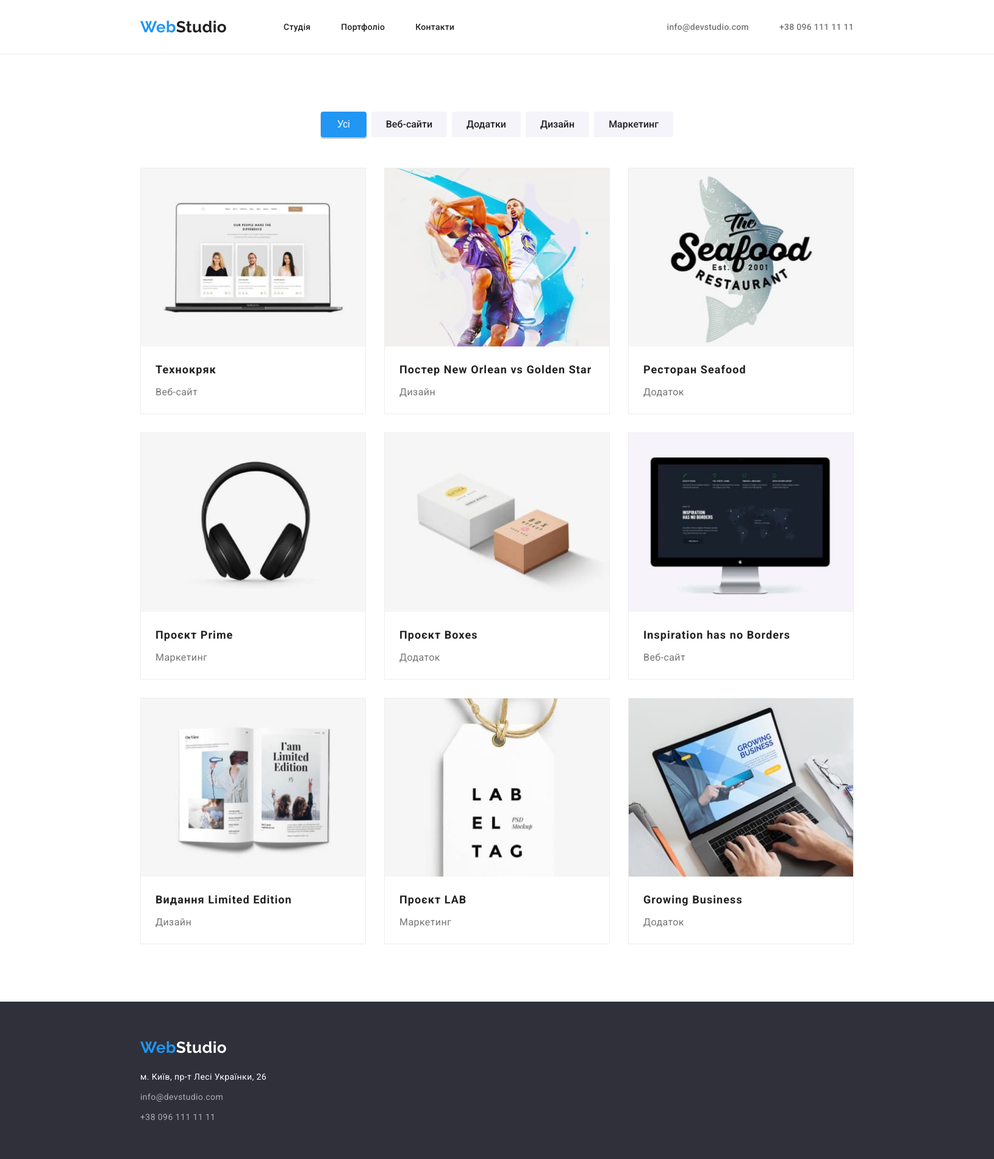
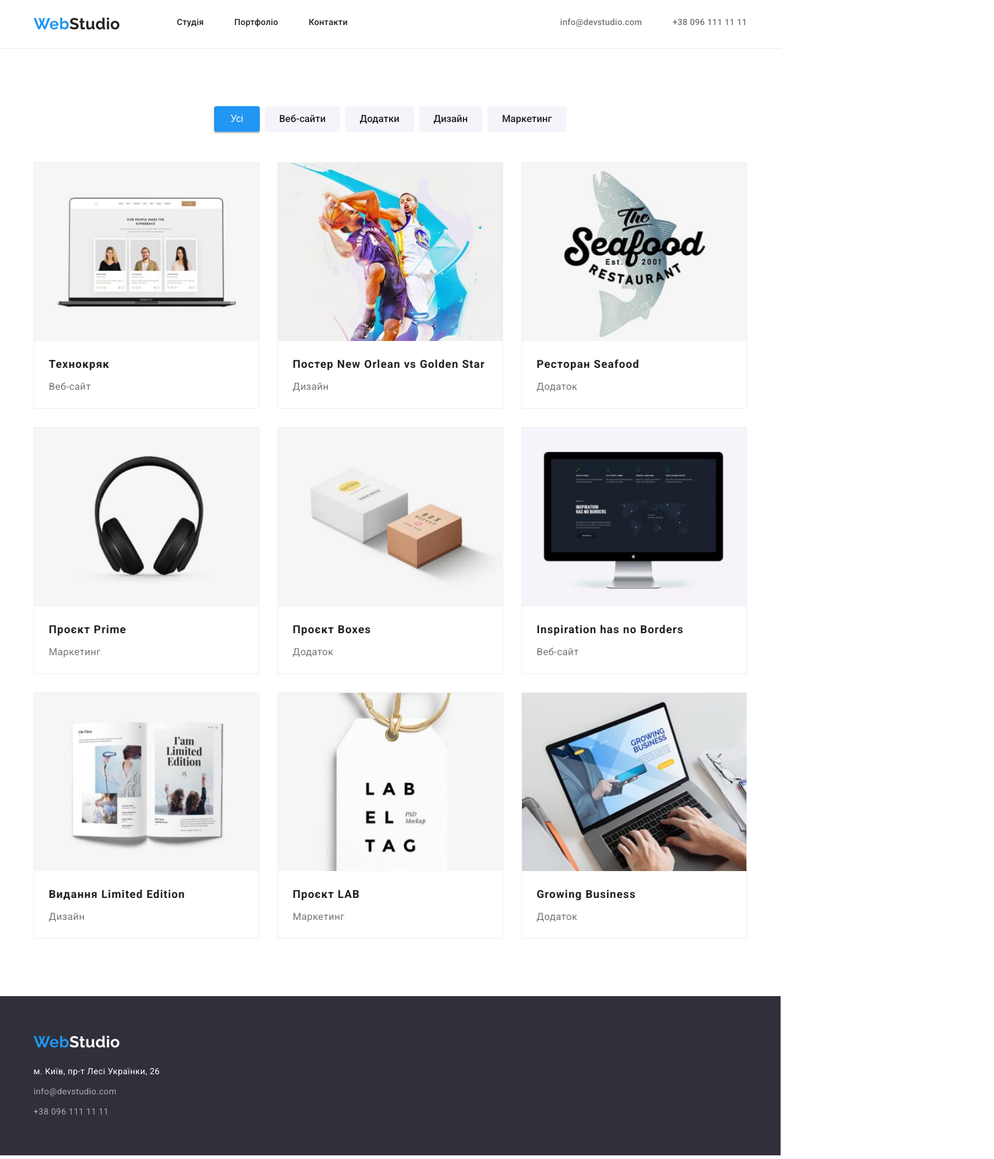
Before and after one commit to AlexeyVorobyov95/goit-markup-hw-03, a plain HTML site: page portfolio.html in a window 1280 px wide. Shown: the whole page at 61% size, 1630 px wide, since content can reach past the window. Drawn offline with nearby package versions, Linux system fonts and the light colour scheme.

Commit message:
Обновил v1.3

```diff
--- a/css/styles.css
+++ b/css/styles.css
@@ -61,11 +61,7 @@ color: var(--accent-color);
 }
 
 .header {
-width: 1630px;
-margin-left: auto;
-margin-right: auto;
-padding-left: 15px;
-padding-right: 15px;
+padding: 24px 0;
 border-bottom: 1px solid #ECECEC;
 }
 
@@ -79,11 +75,6 @@ color: var(--secondary-text-colar);
 }
 
 .section.hero {
-width: 1630px;
-margin-left: auto;
-margin-right: auto;
-padding-left: 15px;
-padding-right: 15px;
 background-color: var(--bg-colar);
 padding-top: 200px;
 padding-bottom: 200px;
@@ -138,11 +129,6 @@ text-align: center;
 }
 
 .section {
-width: 1630px;
-margin-left: auto;
-margin-right: auto;
-padding-left: 15px;
-padding-right: 15px;
 padding-bottom: 94px;
 padding-top: 94px;
 }
@@ -195,11 +181,6 @@ height: auto;
 }
 
 .section.team {
-width: 1630px;
-margin-left: auto;
-margin-right: auto;
-padding-left: 15px;
-padding-right: 15px;
 background: var(--bg-team-colar);
 
 }
@@ -233,11 +214,6 @@ padding-bottom: 30px;
 }
 
 .footer {
-width: 1630px;
-margin-right: auto;
-margin-left: auto;
-padding-left: 15px;
-padding-right: 15px;
 background-color: var(--bg-colar);
 padding-top: 60px;
 padding-bottom: 60px;
@@ -316,12 +292,10 @@ display: flex;
 
 .container {
 width: 1200px;
-align-items: center;
 margin-left: auto;
 margin-right: auto;
 padding-left: 15px;
 padding-right: 15px;
-/* outline: 2px solid red; */
 }
 
 .nav-list-item:not( :last-child) {
@@ -334,8 +308,6 @@ margin-left: 93px;
 
 .nav-list {
 display: flex;
-padding-top: 32px;
-padding-bottom: 32px;
 }
 
 .contacts-list {
```
